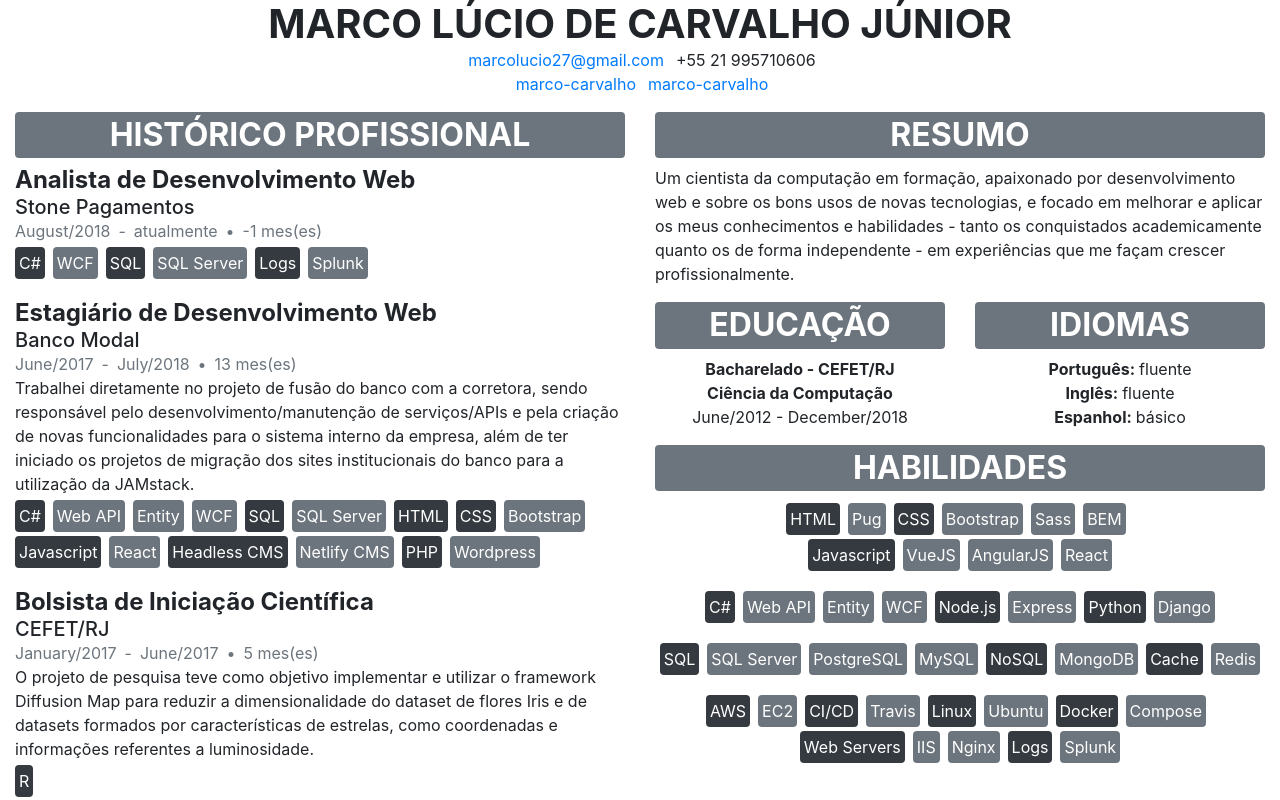
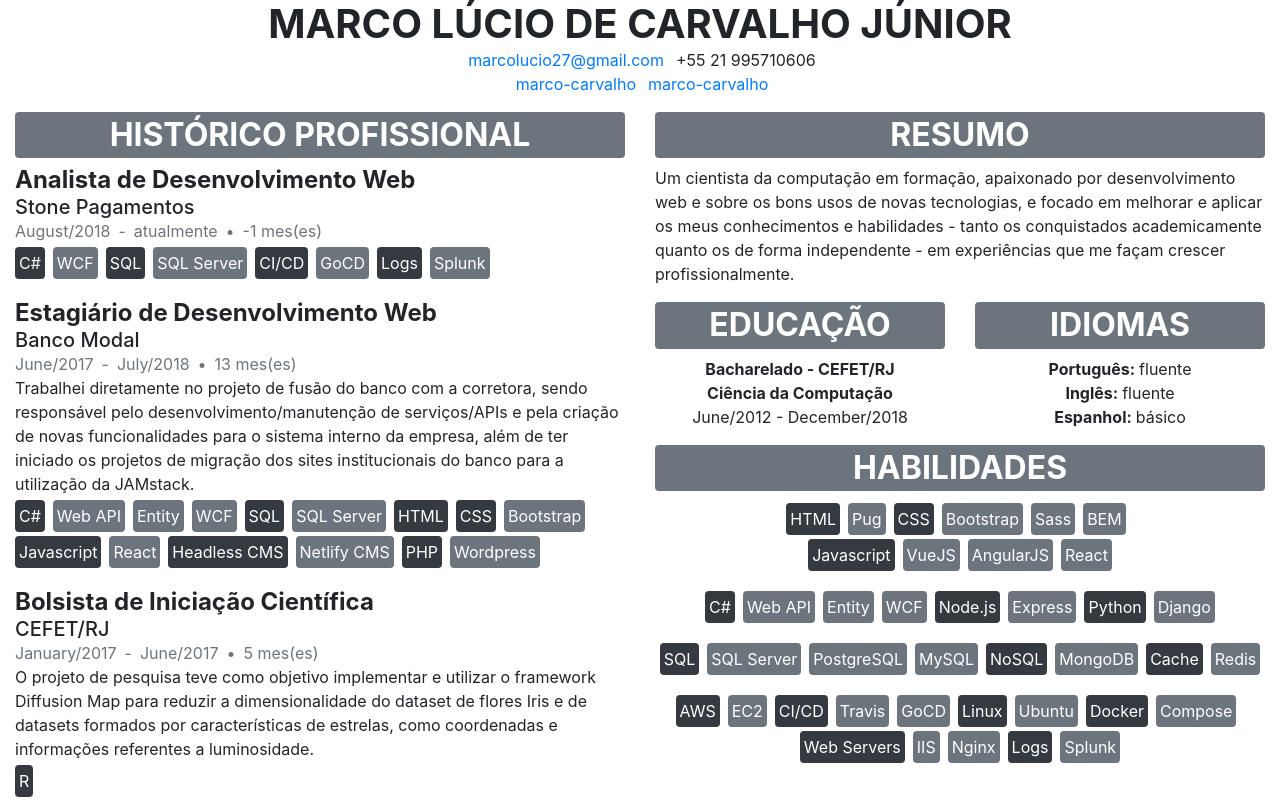
Before and after one commit to marco-carvalho/resume, a Vue app: page / in a window 1280 px wide. Shown: the top 800 px of the page. Built offline with nearby package versions, Linux system fonts and the light colour scheme.

Commit message:
add experience with goCD

```diff
--- a/src/components/Experiences.vue
+++ b/src/components/Experiences.vue
@@ -32,6 +32,7 @@
             tecnologies: [
               {name:"C#", subtecnologies: ["WCF"]},
               {name:"SQL", subtecnologies: ["SQL Server"]},
+              {name: "CI/CD", subtecnologies: ["GoCD"]},
               {name:"Logs", subtecnologies: ["Splunk"]},
             ]
           },
--- a/src/components/Skills.vue
+++ b/src/components/Skills.vue
@@ -43,7 +43,7 @@ export default {
           name: "DevOps",
           tecnologies: [
             { name: "AWS", subtecnologies: ["EC2"]},
-            { name: "CI/CD", subtecnologies: ["Travis"]},
+            { name: "CI/CD", subtecnologies: ["Travis", "GoCD"]},
             { name: "Linux", subtecnologies: ["Ubuntu"]},
             { name: "Docker", subtecnologies: ["Compose"]},
             { name: "Web Servers", subtecnologies: ["IIS", "Nginx"]},
```
